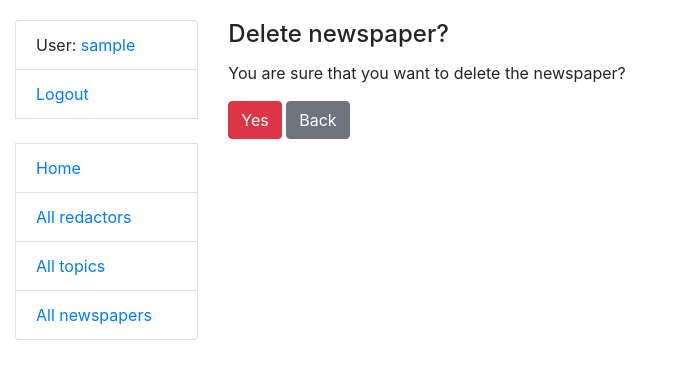
After one commit to KravchenkoSerhiii/newspaper-agency, a Django app: page /newspaper/newspapers/1/delete/ in a window 1280 px wide. The commit adds this page. Shown: the top 379 px of the page, without its empty margins (0-673 px from the left). Run offline with Django 5.2, Linux system fonts and the light colour scheme; a user stored in the database is signed in; tables that the repository leaves empty hold one stand-in row (values such as "Sample post").

Commit message:
Add delete page for newspapers

```diff
--- a/newspaper/urls.py
+++ b/newspaper/urls.py
@@ -16,6 +16,7 @@ from newspaper.views import (
     NewspaperDetailView,
     NewspaperCreateView,
     NewspaperUpdateView,
+    NewspaperDeleteView,
 )
 
 urlpatterns = [
@@ -38,9 +39,8 @@ urlpatterns = [
     path("newspapers", NewspaperListView.as_view(), name="newspaper-list"),
     path("newspapers/<int:pk>/", NewspaperDetailView.as_view(), name="newspaper-detail"),
     path("newspapers/create/", NewspaperCreateView.as_view(), name="newspaper-create"),
-    path("newspapers/<int:pk>/update/", NewspaperUpdateView.as_view(), name="newspaper-update")
-
-
+    path("newspapers/<int:pk>/update/", NewspaperUpdateView.as_view(), name="newspaper-update"),
+    path("newspapers/<int:pk>/delete/", NewspaperDeleteView.as_view(), name="newspaper-delete"),
 ]
 
 app_name = "newspaper"
--- a/newspaper/views.py
+++ b/newspaper/views.py
@@ -87,7 +87,8 @@ class NewspaperListView(LoginRequiredMixin, generic.ListView):
     # publishers = Newspaper.objects.publishers.all()
 
     # def get_context_data(self, *, object_list=None, **kwargs):
-    #
+
+
 class NewspaperDetailView(LoginRequiredMixin, generic.DetailView):
     model = Newspaper
     queryset = Newspaper.objects.all()
@@ -105,6 +106,12 @@ class NewspaperUpdateView(LoginRequiredMixin, generic.UpdateView):
     success_url = reverse_lazy("newspaper:newspaper-list")
 
 
+class NewspaperDeleteView(LoginRequiredMixin, generic.DeleteView):
+    model = Newspaper
+    success_url = reverse_lazy("newspaper:newspaper-list")
+    template_name = "newspaper/newspaper_confirmation_delete.html"
+
+
 
     # publishers = Newspaper.objects.publishers.all()
     # queryset = Newspaper.objects.all().prefetch_related("newspapers__publishers")
--- /dev/null
+++ b/templates/newspaper/newspaper_confirmation_delete.html
@@ -0,0 +1,13 @@
+{% extends "base.html" %}
+
+{% block content %}
+  <h4 class="card-title">Delete newspaper?</h4>
+  <p class="card-description">
+    You are sure that you want to delete the newspaper?
+  </p>
+  <form action="" method="post">
+    {% csrf_token %}
+    <input type="submit" value="Yes" class="btn btn-danger">
+    <a href="{% url 'newspaper:newspaper-detail' pk=newspaper.id %}" class="btn btn-secondary">Back</a>
+  </form>
+{% endblock %}
--- a/templates/newspaper/newspaper_detail.html
+++ b/templates/newspaper/newspaper_detail.html
@@ -15,7 +15,10 @@
 {#    {{ newspaper.publishers }}#}
 {#    </li>#}
   <a href="{% url 'newspaper:newspaper-update' pk=newspaper.id %}" class="btn btn-primary link-to-page">
-        Update
+    Update
+  </a>
+  <a href="{% url 'newspaper:newspaper-delete' pk=newspaper.id %}" class="btn btn-danger link-to-page">
+    Delete
   </a>
 {% endblock %}
 {#{{ newspaper.publishers.all.get.last_name }}#}
```
